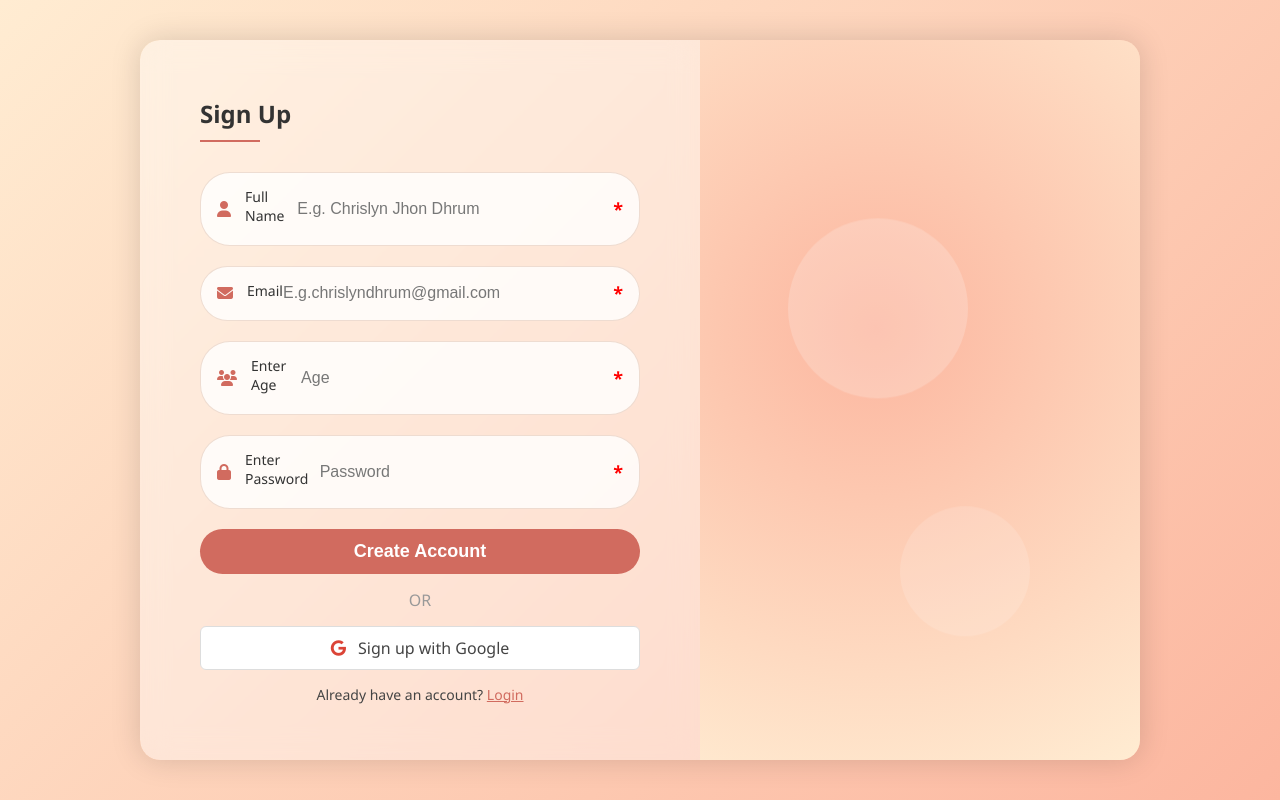
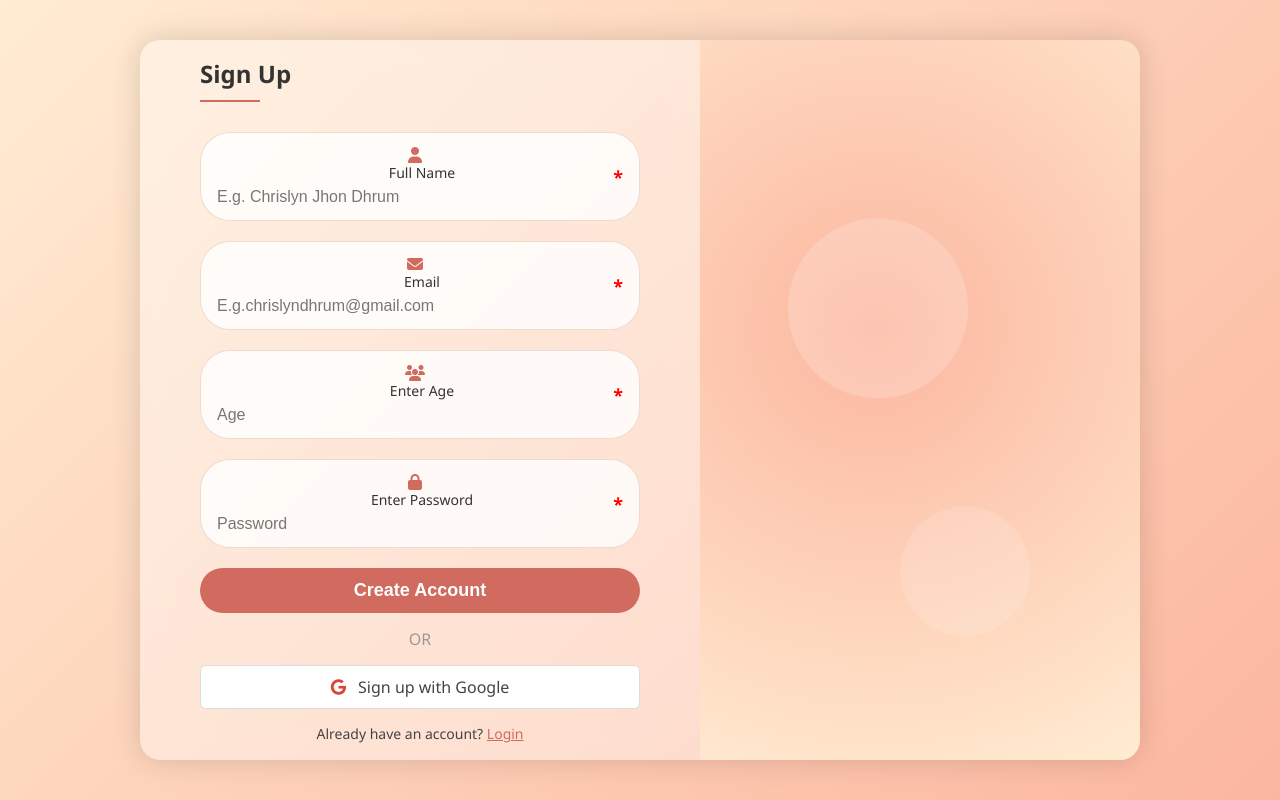
Before and after one commit to OmkarPai2007/AI-Language_Translator.git.io, a Flask app: page /register_page in a window 1280 px wide. Run offline with Flask 3, Linux system fonts and the light colour scheme; some libraries are stand-ins or nearby versions.

Commit message:
Update style-signup.css

```diff
--- a/static/style-signup.css
+++ b/static/style-signup.css
@@ -60,6 +60,7 @@ body.auth-body {
   padding: 14px 16px;
   border-radius: 30px;
   border: 1px solid rgba(200, 150, 120, 0.3);
+  flex-direction: column;
 }
 
 .input-group i {
@@ -370,6 +371,7 @@ body.auth-body {
   color: #333;
   margin-bottom: 6px;
   margin-left: 4px;
+  white-space: nowrap;
 }
 .modal {
   display: none;
```
